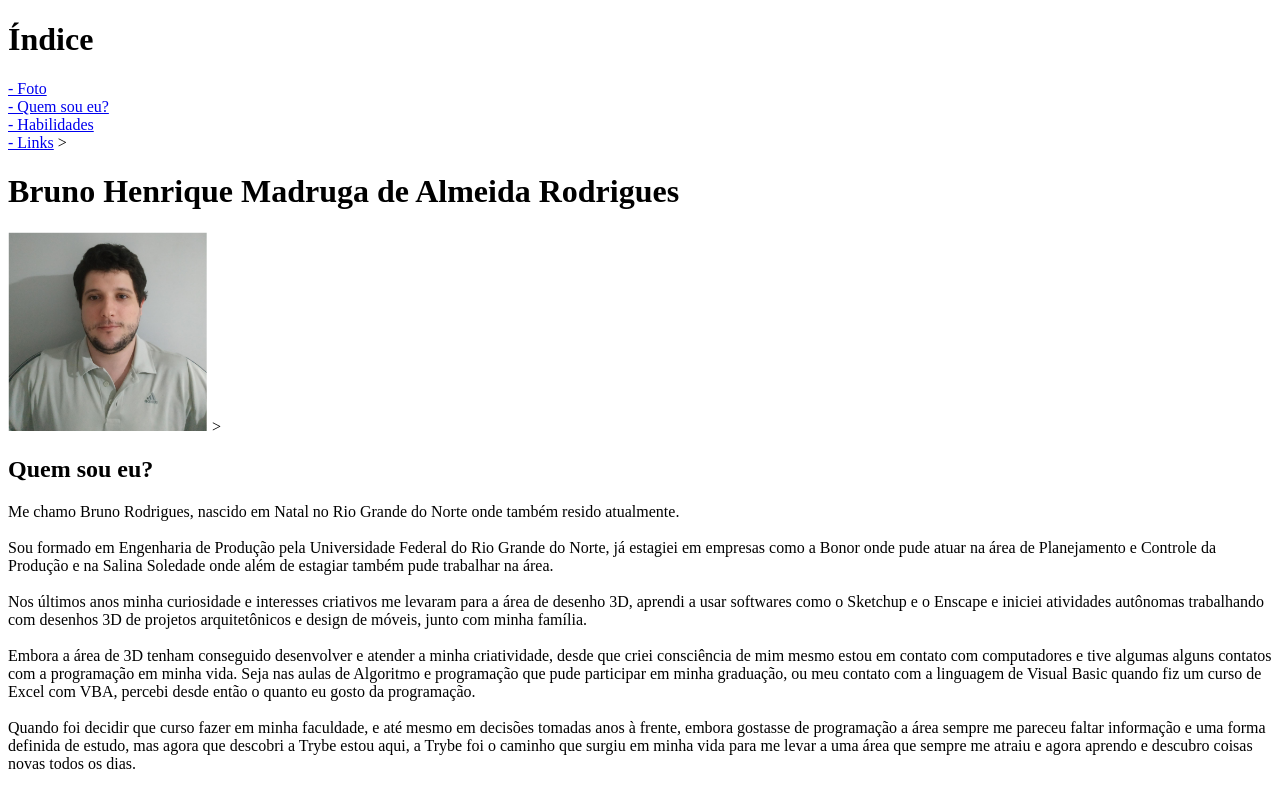
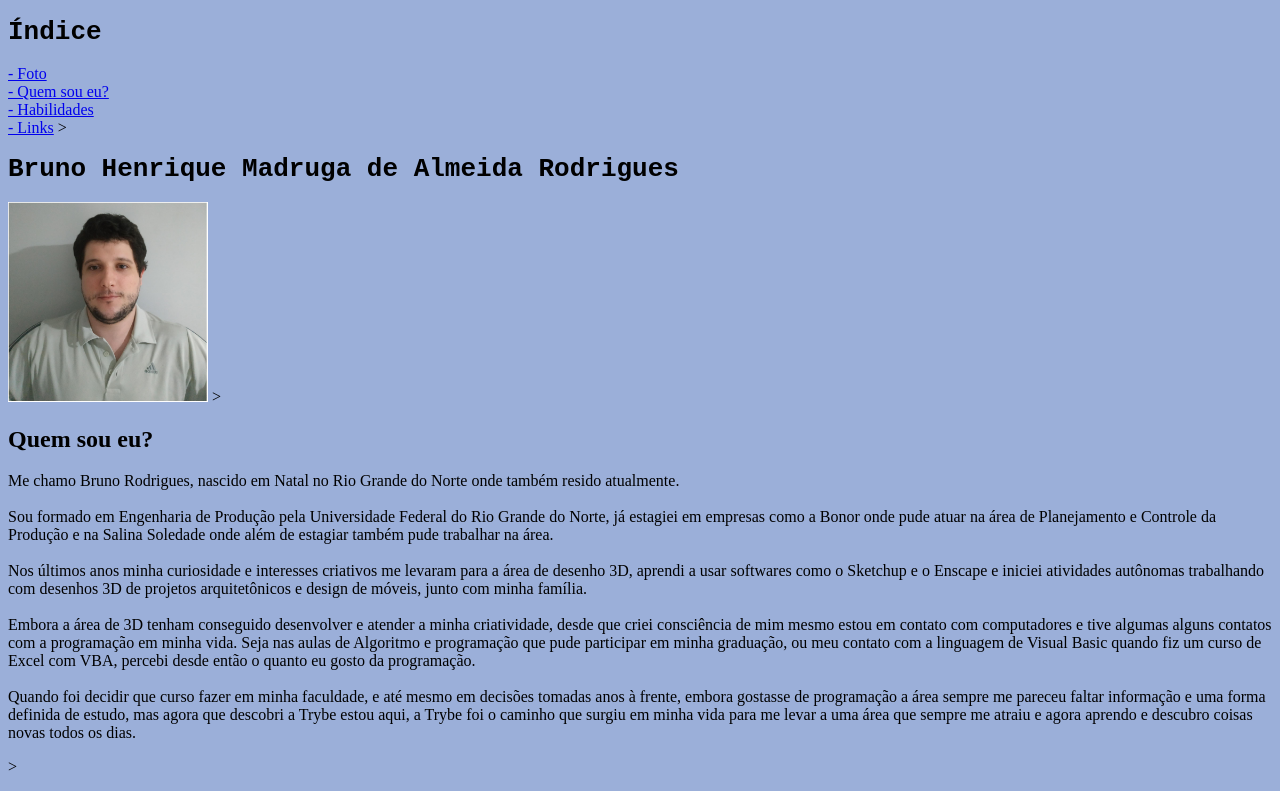
Before and after one commit to BrunoHMRodrigues/portifolio-web, a plain HTML site: page index.html in a window 1280 px wide. Shown: the top 791 px of the page. Drawn offline with Linux system fonts and the light colour scheme.

Commit message:
Adicionado fontes do h1 e do paragrafo

```diff
--- a/index.html
+++ b/index.html
@@ -5,6 +5,22 @@
     <meta http-equiv="X-UA-Compatible" content="IE=edge">
     <meta name="viewport" content="width=device-width, initial-scale=1.0">
     <title>Document</title>
+
+    <style>
+        body{
+            background-color: #9bafd9;
+        }
+
+        h1{
+            font-family:monospace;
+
+        }
+
+        p{
+            font-family:'Times New Roman', Times, serif;
+        }
+
+    </style>
 </head>
 <body>
 
```
